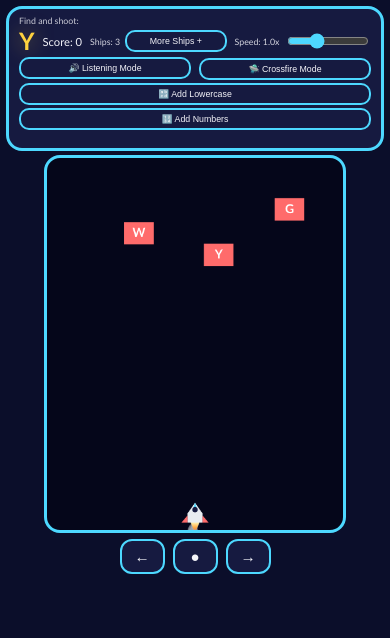
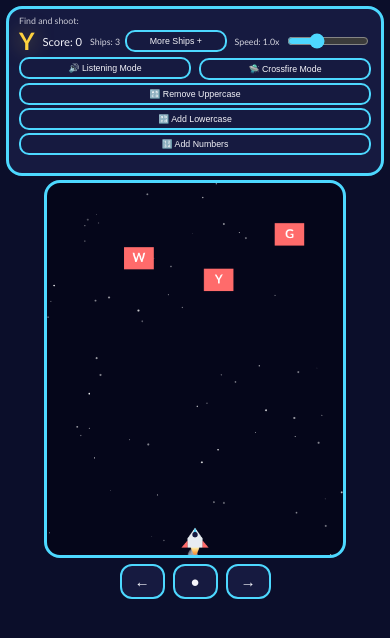
Before and after one commit to jasongweed/starshipletters, a website with bundled scripts: page index.html in a window 390 px wide. Built offline with nearby package versions, Linux system fonts and the light colour scheme.

Commit message:
Add uppercase toggle, decorative starfield, disable mobile zoom/selection
- Uppercase letters can now be toggled off too (buildSymbolPool gains
  an includeUppercase option), matching the existing lowercase/numbers
  toggles. A guard blocks disabling a category if it would leave all
  three off and empty the symbol pool, showing a status message
  instead of silently breaking the game.
- Added a decorative starfield (js/starfield.js): ~60 small white dots
  of varying size/brightness drift down the canvas and wrap to the
  top, suggesting forward motion. Purely visual, independent of game
  mode or difficulty, drawn behind everything else in render().
- Disabled double-tap-to-zoom, text/element selection, and iOS's
  long-press callout menu site-wide (touch-action: manipulation,
  user-select: none + prefixes, -webkit-touch-callout: none), so taps
  and drags during play don't trigger unwanted browser gestures. Form
  controls like the speed slider are unaffected.

```diff
--- a/index.html
+++ b/index.html
@@ -29,6 +29,7 @@
         <button id="btn-crossfire-toggle" class="panel-btn">&#128760; Crossfire Mode</button>
       </div>
       <div id="letters-control">
+        <button id="btn-uppercase-toggle" class="panel-btn">&#128288; Remove Uppercase</button>
         <button id="btn-lowercase-toggle" class="panel-btn">&#128289; Add Lowercase</button>
         <button id="btn-numbers-toggle" class="panel-btn">&#128290; Add Numbers</button>
       </div>
--- a/js/letterSequence.js
+++ b/js/letterSequence.js
@@ -9,8 +9,9 @@ export const SPEED_SCORE_CAP = 200;
 export const MAX_SCORE_SPEED_MULTIPLIER = 3;
 export const DUPLICATE_TARGET_CHANCE = 0.05;
 
-export function buildSymbolPool({ includeLowercase = false, includeNumbers = false } = {}) {
-  let pool = ALPHABET.slice();
+export function buildSymbolPool({ includeUppercase = true, includeLowercase = false, includeNumbers = false } = {}) {
+  let pool = [];
+  if (includeUppercase) pool = pool.concat(ALPHABET);
   if (includeLowercase) pool = pool.concat(LOWERCASE_ALPHABET);
   if (includeNumbers) pool = pool.concat(NUMBER_SYMBOLS);
   return pool;
--- a/js/main.js
+++ b/js/main.js
@@ -23,6 +23,7 @@ import { playShootSound, playCorrectHitSound, unlockAudio } from "./audio.js";
 import { speakLetter, initVoices, setVoice, pickPreferredVoice, unlockSpeech } from "./speech.js";
 import { createGamepadState } from "./gamepad.js";
 import { watchCanvasFit } from "./layout.js";
+import { createStarfield } from "./starfield.js";
 import { render } from "./render.js";
 
 const canvas = document.getElementById("game-canvas");
@@ -41,6 +42,7 @@ const modeToggleBtn = document.getElementById("btn-mode-toggle");
 const replayBtn = document.getElementById("btn-replay-sound");
 const voiceSelect = document.getElementById("voice-select");
 const crossfireToggleBtn = document.getElementById("btn-crossfire-toggle");
+const uppercaseToggleBtn = document.getElementById("btn-uppercase-toggle");
 const lowercaseToggleBtn = document.getElementById("btn-lowercase-toggle");
 const numbersToggleBtn = document.getElementById("btn-numbers-toggle");
 
@@ -52,6 +54,7 @@ const input = createInputState();
 const gamepadState = createGamepadState();
 const player = new Player(canvas.width, canvas.height);
 const trail = createTrailEmitter();
+const starfield = createStarfield(canvas.width, canvas.height);
 watchCanvasFit(canvas, gameArea, touchControls);
 
 function unlockAudioOnFirstInput() {
@@ -63,9 +66,10 @@ window.addEventListener("mousedown", unlockAudioOnFirstInput, { once: true });
 window.addEventListener("keydown", unlockAudioOnFirstInput, { once: true });
 let bullets = [];
 let enemies = [];
+let includeUppercase = true;
 let includeLowercase = false;
 let includeNumbers = false;
-let symbolPool = buildSymbolPool({ includeLowercase, includeNumbers });
+let symbolPool = buildSymbolPool({ includeUppercase, includeLowercase, includeNumbers });
 let letterState = createInitialState(symbolPool);
 let maxEnemies = 3;
 let spawnTimer = 0;
@@ -74,7 +78,13 @@ let listenMode = false;
 let crossfireMode = false;
 
 function refreshSymbolPool() {
-  symbolPool = buildSymbolPool({ includeLowercase, includeNumbers });
+  symbolPool = buildSymbolPool({ includeUppercase, includeLowercase, includeNumbers });
+}
+
+// Returns false (and blocks the toggle) if turning this category off would
+// leave all three symbol categories disabled, which would empty the pool.
+function canDisable(otherA, otherB) {
+  return otherA || otherB;
 }
 
 moreShipsBtn.addEventListener("click", () => {
@@ -107,13 +117,31 @@ crossfireToggleBtn.addEventListener("click", () => {
   if (!crossfireMode) player.resetToBottom();
 });
 
+uppercaseToggleBtn.addEventListener("click", () => {
+  if (includeUppercase && !canDisable(includeLowercase, includeNumbers)) {
+    showStatus("Keep at least one letter type on");
+    return;
+  }
+  includeUppercase = !includeUppercase;
+  uppercaseToggleBtn.textContent = includeUppercase ? "\u{1F520} Remove Uppercase" : "\u{1F520} Add Uppercase";
+  refreshSymbolPool();
+});
+
 lowercaseToggleBtn.addEventListener("click", () => {
+  if (includeLowercase && !canDisable(includeUppercase, includeNumbers)) {
+    showStatus("Keep at least one letter type on");
+    return;
+  }
   includeLowercase = !includeLowercase;
   lowercaseToggleBtn.textContent = includeLowercase ? "\u{1F521} Remove Lowercase" : "\u{1F521} Add Lowercase";
   refreshSymbolPool();
 });
 
 numbersToggleBtn.addEventListener("click", () => {
+  if (includeNumbers && !canDisable(includeUppercase, includeLowercase)) {
+    showStatus("Keep at least one letter type on");
+    return;
+  }
   includeNumbers = !includeNumbers;
   numbersToggleBtn.textContent = includeNumbers ? "\u{1F522} Remove Numbers" : "\u{1F522} Add Numbers";
   refreshSymbolPool();
@@ -199,6 +227,7 @@ function frame(time) {
 
   player.update(dt, combinedInput, playerMultiplier);
   trail.update(dt, player.x + player.width / 2, player.y + player.height);
+  starfield.update(dt);
 
   if (player.canFire(now) && (input.fire || gamepadInput.firePulse)) {
     const spawn = player.fire(now, playerMultiplier);
@@ -243,7 +272,7 @@ function frame(time) {
   }
   bullets = bullets.filter((bullet) => bullet.active);
 
-  render(ctx, canvas, player, enemies, bullets, trail.particles);
+  render(ctx, canvas, player, enemies, bullets, trail.particles, starfield.stars);
   requestAnimationFrame(frame);
 }
 
--- a/js/render.js
+++ b/js/render.js
@@ -5,6 +5,15 @@ const SHIP_COLORS = {
   lowercase: "#4ade80",
   number: "#a78bfa",
 };
+
+function drawStarfield(ctx, stars) {
+  for (const star of stars) {
+    ctx.beginPath();
+    ctx.fillStyle = `rgba(255, 255, 255, ${star.alpha})`;
+    ctx.arc(star.x, star.y, star.radius, 0, Math.PI * 2);
+    ctx.fill();
+  }
+}
 
 function drawTrail(ctx, particles) {
   for (const particle of particles) {
@@ -73,9 +82,10 @@ function drawPlayer(ctx, player) {
   ctx.fill();
 }
 
-export function render(ctx, canvas, player, enemies, bullets, trailParticles) {
+export function render(ctx, canvas, player, enemies, bullets, trailParticles, stars) {
   ctx.clearRect(0, 0, canvas.width, canvas.height);
 
+  drawStarfield(ctx, stars);
   drawTrail(ctx, trailParticles);
   drawPlayer(ctx, player);
 
--- /dev/null
+++ b/js/starfield.js
@@ -0,0 +1,34 @@
+const STAR_COUNT = 60;
+const MIN_SPEED = 30; // px/sec
+const MAX_SPEED = 90; // px/sec
+const MIN_RADIUS = 0.5;
+const MAX_RADIUS = 1.8;
+
+function randomStar(canvasWidth, canvasHeight) {
+  return {
+    x: Math.random() * canvasWidth,
+    y: Math.random() * canvasHeight,
+    speed: MIN_SPEED + Math.random() * (MAX_SPEED - MIN_SPEED),
+    radius: MIN_RADIUS + Math.random() * (MAX_RADIUS - MIN_RADIUS),
+    alpha: 0.3 + Math.random() * 0.7,
+  };
+}
+
+// A slow, decorative backdrop of drifting points to suggest forward motion
+// through space. Purely visual — no gameplay effect.
+export function createStarfield(canvasWidth, canvasHeight, count = STAR_COUNT) {
+  const stars = Array.from({ length: count }, () => randomStar(canvasWidth, canvasHeight));
+
+  return {
+    stars,
+    update(dt) {
+      for (const star of stars) {
+        star.y += star.speed * dt;
+        if (star.y > canvasHeight) {
+          star.y = 0;
+          star.x = Math.random() * canvasWidth;
+        }
+      }
+    },
+  };
+}
--- a/style.css
+++ b/style.css
@@ -11,6 +11,13 @@ body {
   background: #0b0e2a;
   color: #f4f4f9;
   font-family: "Trebuchet MS", "Segoe UI", sans-serif;
+  touch-action: manipulation;
+  -webkit-user-select: none;
+  -moz-user-select: none;
+  -ms-user-select: none;
+  user-select: none;
+  -webkit-touch-callout: none;
+  -webkit-tap-highlight-color: transparent;
 }
 
 #app {
```
Also changed, not shown: tests/letterSequence.test.js (+5 -0 lines).
